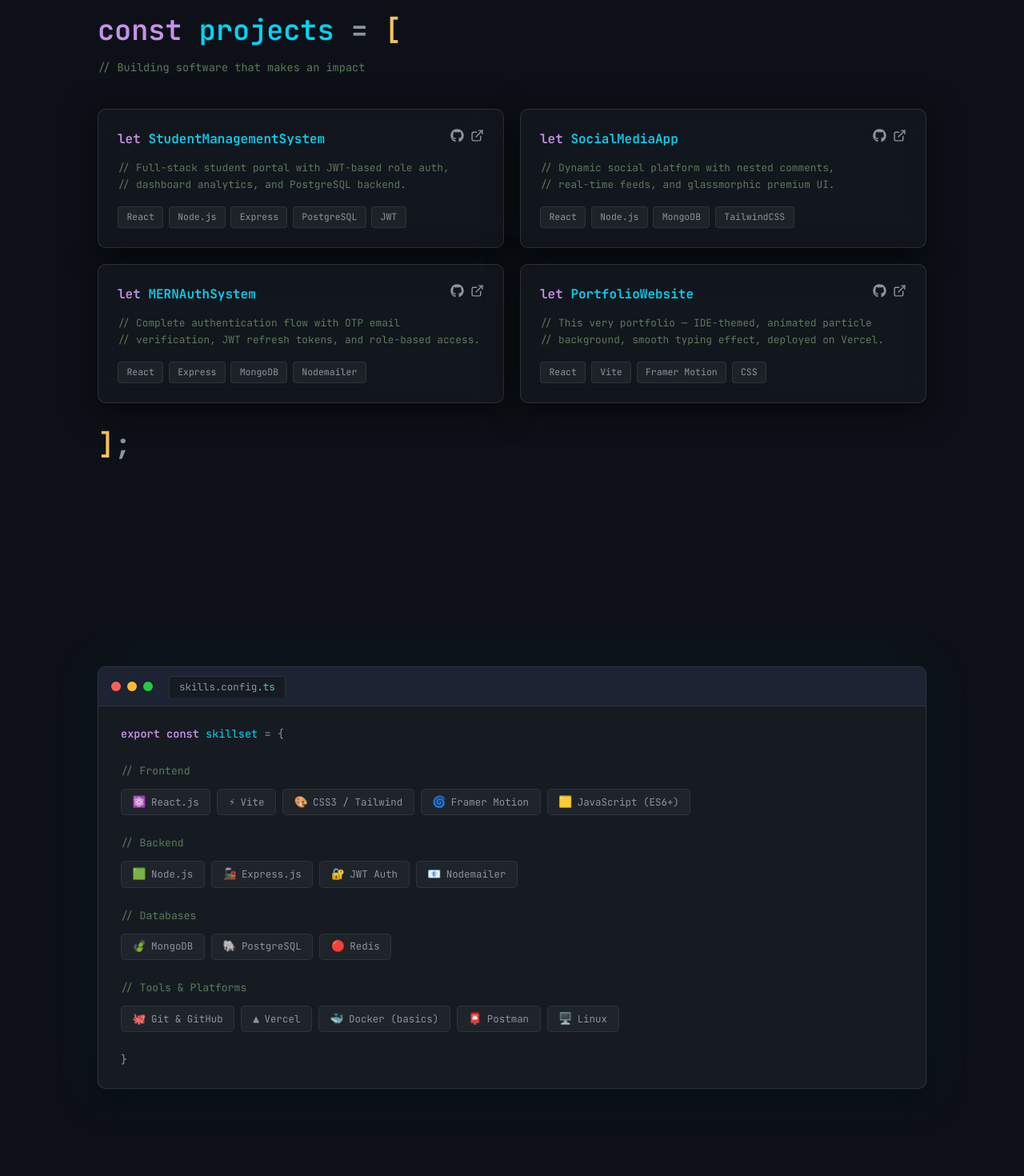
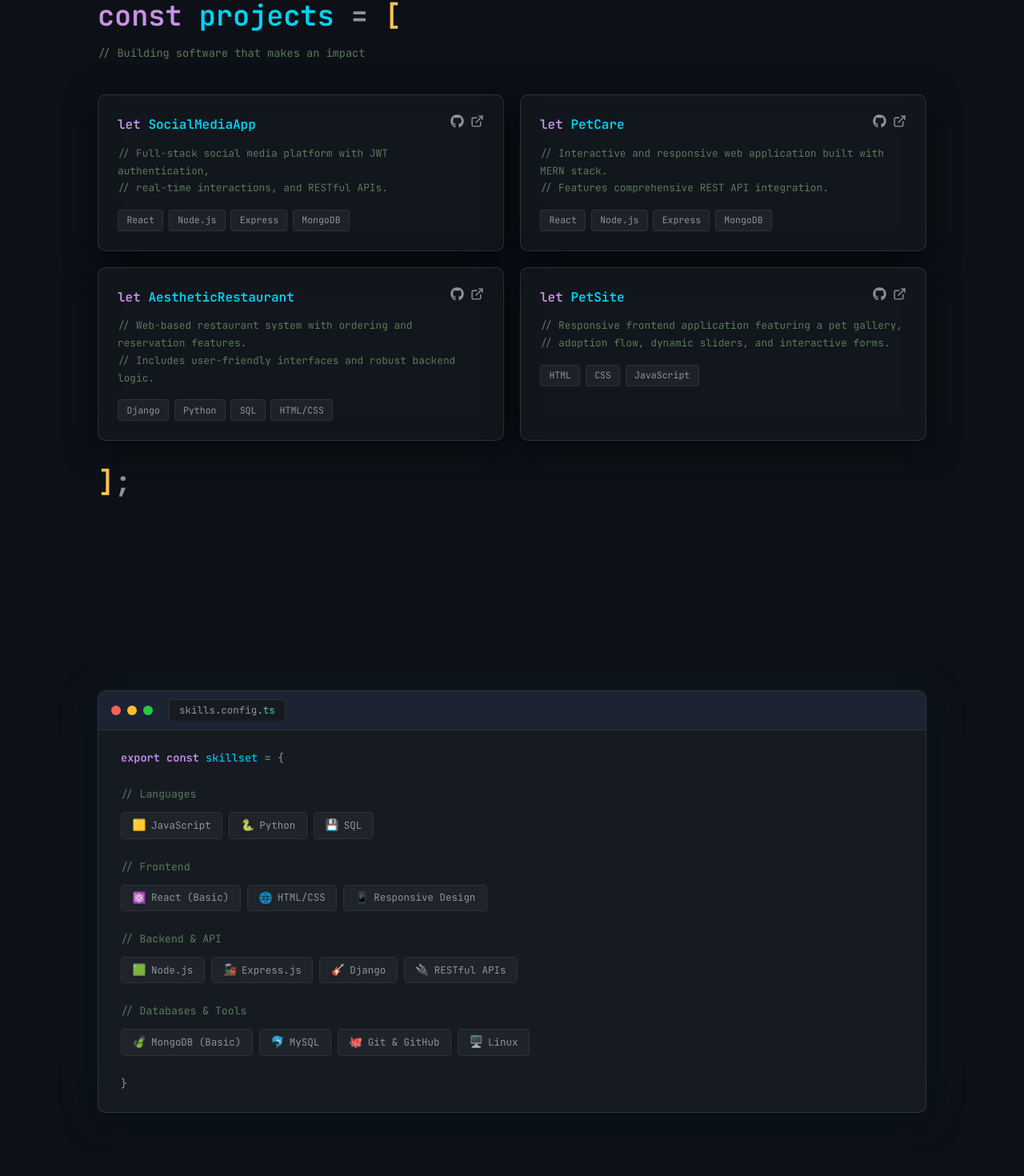
Before and after one commit to ah-nd-naf/Portfolio_Ahnaf, a React (Vite) app: page / in a window 1280 px wide. Shown: the part 1915-3385 px from the top of the page at 80% size. Built offline with nearby package versions, Linux system fonts and the light colour scheme; the HTML template or start-up script is replaced by a standard one.

Commit message:
feat: updated projects, skills, and contact info with real data from CV

```diff
--- a/src/components/Contact.jsx
+++ b/src/components/Contact.jsx
@@ -20,10 +20,14 @@ const Contact = () => (
           {`// I'm currently open to new opportunities`}
         </p>
 
-        <div>
-          <a href="mailto:ahnafrasheed@gmail.com" className="contact-email">
+        <div style={{ display: 'flex', flexDirection: 'column', gap: '0.8rem', alignItems: 'center' }}>
+          <a href="mailto:ahnaf.rasheed.zaki@gmail.com" className="contact-email">
             <FiMail style={{ marginRight: '0.4rem', verticalAlign: 'middle' }} />
-            ahnafrasheed@gmail.com
+            ahnaf.rasheed.zaki@gmail.com
+          </a>
+          <a href="tel:+8801715539677" className="contact-email" style={{ fontSize: '1.2rem' }}>
+            <span style={{ marginRight: '0.6rem', verticalAlign: 'middle' }}>📞</span>
+            +880-1715539677
           </a>
         </div>
 
--- a/src/components/Projects.jsx
+++ b/src/components/Projects.jsx
@@ -5,31 +5,31 @@ import { FiExternalLink } from 'react-icons/fi';
 
 const projects = [
   {
-    name: 'StudentManagementSystem',
-    description: '// Full-stack student portal with JWT-based role auth,\n// dashboard analytics, and PostgreSQL backend.',
-    tech: ['React', 'Node.js', 'Express', 'PostgreSQL', 'JWT'],
+    name: 'SocialMediaApp',
+    description: '// Full-stack social media platform with JWT authentication,\n// real-time interactions, and RESTful APIs.',
+    tech: ['React', 'Node.js', 'Express', 'MongoDB'],
     github: 'https://github.com/ah-nd-naf',
     live: '#',
   },
   {
-    name: 'SocialMediaApp',
-    description: '// Dynamic social platform with nested comments,\n// real-time feeds, and glassmorphic premium UI.',
-    tech: ['React', 'Node.js', 'MongoDB', 'TailwindCSS'],
+    name: 'PetCare',
+    description: '// Interactive and responsive web application built with MERN stack.\n// Features comprehensive REST API integration.',
+    tech: ['React', 'Node.js', 'Express', 'MongoDB'],
     github: 'https://github.com/ah-nd-naf',
     live: '#',
   },
   {
-    name: 'MERNAuthSystem',
-    description: '// Complete authentication flow with OTP email\n// verification, JWT refresh tokens, and role-based access.',
-    tech: ['React', 'Express', 'MongoDB', 'Nodemailer'],
+    name: 'AestheticRestaurant',
+    description: '// Web-based restaurant system with ordering and reservation features.\n// Includes user-friendly interfaces and robust backend logic.',
+    tech: ['Django', 'Python', 'SQL', 'HTML/CSS'],
     github: 'https://github.com/ah-nd-naf',
     live: '#',
   },
   {
-    name: 'PortfolioWebsite',
-    description: '// This very portfolio — IDE-themed, animated particle\n// background, smooth typing effect, deployed on Vercel.',
-    tech: ['React', 'Vite', 'Framer Motion', 'CSS'],
-    github: 'https://github.com/ah-nd-naf/Portfolio_Ahnaf',
+    name: 'PetSite',
+    description: '// Responsive frontend application featuring a pet gallery,\n// adoption flow, dynamic sliders, and interactive forms.',
+    tech: ['HTML', 'CSS', 'JavaScript'],
+    github: 'https://github.com/ah-nd-naf',
     live: '#',
   },
 ];
--- a/src/components/Skills.jsx
+++ b/src/components/Skills.jsx
@@ -3,39 +3,36 @@ import { motion } from 'framer-motion';
 
 const skillset = [
   {
-    category: '// Frontend',
+    category: '// Languages',
     skills: [
-      { icon: '⚛️', name: 'React.js' },
-      { icon: '⚡', name: 'Vite' },
-      { icon: '🎨', name: 'CSS3 / Tailwind' },
-      { icon: '🌀', name: 'Framer Motion' },
-      { icon: '🟨', name: 'JavaScript (ES6+)' },
+      { icon: '🟨', name: 'JavaScript' },
+      { icon: '🐍', name: 'Python' },
+      { icon: '💾', name: 'SQL' },
     ],
   },
   {
-    category: '// Backend',
+    category: '// Frontend',
+    skills: [
+      { icon: '⚛️', name: 'React (Basic)' },
+      { icon: '🌐', name: 'HTML/CSS' },
+      { icon: '📱', name: 'Responsive Design' },
+    ],
+  },
+  {
+    category: '// Backend & API',
     skills: [
       { icon: '🟩', name: 'Node.js' },
       { icon: '🚂', name: 'Express.js' },
-      { icon: '🔐', name: 'JWT Auth' },
-      { icon: '📧', name: 'Nodemailer' },
+      { icon: '🎸', name: 'Django' },
+      { icon: '🔌', name: 'RESTful APIs' },
     ],
   },
   {
-    category: '// Databases',
+    category: '// Databases & Tools',
     skills: [
-      { icon: '🍃', name: 'MongoDB' },
-      { icon: '🐘', name: 'PostgreSQL' },
-      { icon: '🔴', name: 'Redis' },
-    ],
-  },
-  {
-    category: '// Tools & Platforms',
-    skills: [
+      { icon: '🍃', name: 'MongoDB (Basic)' },
+      { icon: '🐬', name: 'MySQL' },
       { icon: '🐙', name: 'Git & GitHub' },
-      { icon: '▲', name: 'Vercel' },
-      { icon: '🐳', name: 'Docker (basics)' },
-      { icon: '📮', name: 'Postman' },
       { icon: '🖥️', name: 'Linux' },
     ],
   },
```
